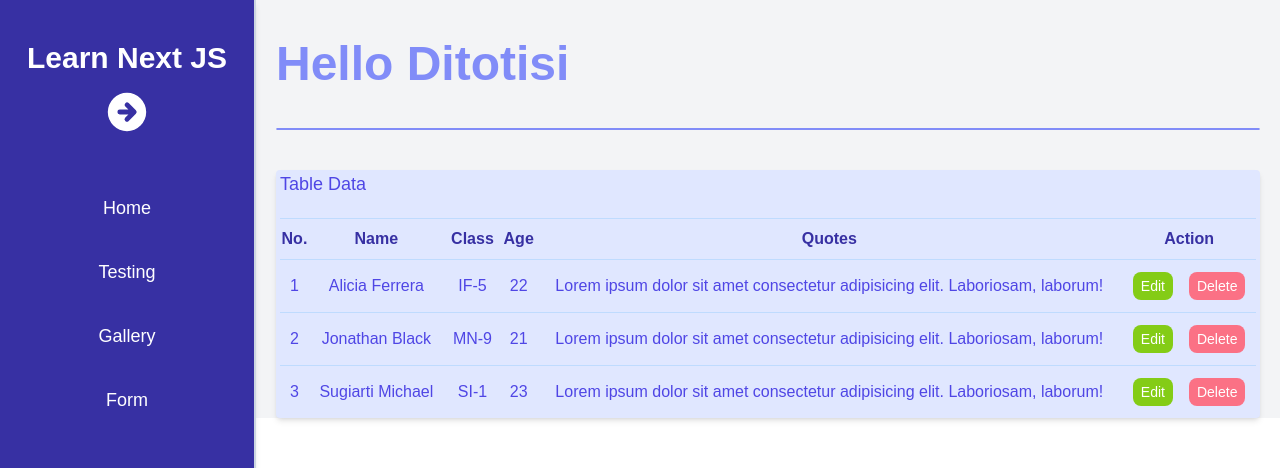
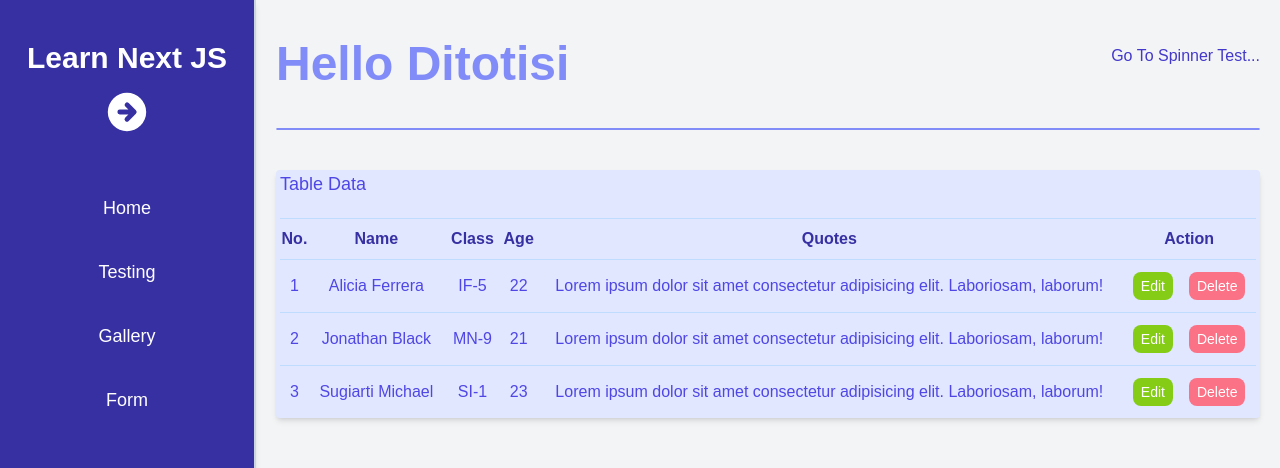
Before and after one commit to Sihkdragon/learn-nextjs, a Next.js app: page / in a window 1280 px wide. Shown: the top 468 px of the page. Built offline with nearby package versions, Linux system fonts and the light colour scheme.

Commit message:
Add Spinner, Next is Form Test

```diff
--- /dev/null
+++ b/components/atom/Button/index.js
@@ -0,0 +1,17 @@
+import { useRouter } from "next/router";
+
+const index = ({ ButtonType }) => {
+  const router = useRouter();
+  return (
+    <div
+      className="btn-link h-8"
+      onClick={() => {
+        router.push("/test/spinner");
+      }}
+    >
+      Go To Spinner Test...
+    </div>
+  );
+};
+
+export default index;
--- a/components/atom/Spinner.js
+++ b/components/atom/Spinner.js
@@ -1,5 +1,19 @@
-const Spinner = () => {
-  return <div>Spinner</div>;
+import { useState, useEffect } from "react";
+
+const Spinner = ({ SpinnerCaption }) => {
+  const SpinnerCaptionHandler = () => {
+    return (
+      <h3 className="text-indigo-500 font-bold text-lg uppercase">
+        {SpinnerCaption}
+      </h3>
+    );
+  };
+  return (
+    <div className="flex flex-col w-fit justify-center items-centerspace-y-3">
+      <div className="spinner w-20 h-20  border-[16px]"></div>
+      {SpinnerCaption && <SpinnerCaptionHandler />}
+    </div>
+  );
 };
 
 export default Spinner;
--- a/components/layout/index.js
+++ b/components/layout/index.js
@@ -1,10 +1,12 @@
 import Sidebar from "../organism/sidebar/sidebar";
-
+import { Html, Head } from "next/document";
 const Layout = ({ children }) => {
   return (
     <div className="flex">
       <Sidebar />
-      <main className="w-full ml-64 bg-gray-100 px-5 pt-10">{children}</main>
+      <main className="w-full min-h-screen ml-64 bg-gray-100 px-5 pt-10">
+        {children}
+      </main>
     </div>
   );
 };
--- a/components/molecules/TopItems.js
+++ b/components/molecules/TopItems.js
@@ -1,12 +1,14 @@
 import BigTitle from "../atom/BigTitle";
-
-const TopItems = ({ bigTitleContent }) => {
+import Button from "../atom/Button";
+const TopItems = ({ bigTitleContent, button, destination }) => {
   return (
-    <>
-      <BigTitle>{bigTitleContent}</BigTitle>
-
+    <div className="">
+      <div className="flex w-full justify-between">
+        <BigTitle>{bigTitleContent}</BigTitle>
+        <Button />
+      </div>
       <hr className="border rounded-full border-indigo-400 my-10" />
-    </>
+    </div>
   );
 };
 
--- a/pages/_app.js
+++ b/pages/_app.js
@@ -1,13 +1,10 @@
 import Layout from "../components/layout";
 import "../styles/globals.css";
-
 function MyApp({ Component, pageProps }) {
   return (
-    <>
-      <Layout>
-        <Component {...pageProps} />
-      </Layout>
-    </>
+    <Layout>
+      <Component {...pageProps} />
+    </Layout>
   );
 }
 
--- /dev/null
+++ b/pages/_document.js
@@ -0,0 +1,13 @@
+import { Html, Head, Main, NextScript } from "next/document";
+
+export default function Document() {
+  return (
+    <Html className="antialiased">
+      <Head />
+      <body className="bg-black">
+        <Main />
+        <NextScript />
+      </body>
+    </Html>
+  );
+}
--- a/pages/gallery/index.js
+++ b/pages/gallery/index.js
@@ -3,6 +3,7 @@ import TopItems from "../../components/molecules/TopItems";
 import Image from "next/image";
 import { useEffect } from "react";
 import { useState } from "react";
+import Spinner from "../../components/atom/Spinner";
 const index = () => {
   const [imageURL, setImage] = useState("");
   const [loading, setLoading] = useState(false);
@@ -19,13 +20,13 @@ const index = () => {
 
   if (loading)
     return (
-      <p className="min-h-screen w-full flex justify-center items-center text-5xl text-indigo-400">
-        Loading....
-      </p>
+      <div className="min-h-screen w-full flex justify-center items-center">
+        <Spinner SpinnerCaption="Loading..." />;
+      </div>
     );
   if (!dataImage)
     return (
-      <p className="min-h-screen w-full flex justify-center items-center text-5xl text-indigo-400">
+      <p className="min-h-screen w-full flex justify-center items-center text-5xl text-rose-400">
         Failed to Fetch Data
       </p>
     );
--- /dev/null
+++ b/pages/test/[slug].js
@@ -0,0 +1,19 @@
+import { useRouter } from "next/router";
+import Spinner from "../../components/atom/Spinner";
+import TopItems from "../../components/molecules/TopItems";
+import Header from "../../components/organism/Header";
+
+const Test = () => {
+  const router = useRouter();
+  const { slug } = router.query;
+
+  return (
+    <div>
+      <Header title={`Testing ${slug}`} />
+      <TopItems bigTitleContent={`This is ${slug}`} />
+      <Spinner SpinnerCaption="Loading..." />
+    </div>
+  );
+};
+
+export default Test;
--- a/pages/test/index.js
+++ b/pages/test/index.js
@@ -1,8 +1,8 @@
 import Header from "../../components/organism/Header";
 import admin from "../../databases/data";
 import { useEffect, useState } from "react";
-import BigTitle from "../../components/atom/BigTitle";
 import TopItems from "../../components/molecules/TopItems";
+import Spinner from "../../components/atom/Spinner";
 export default function Test() {
   const [data, setData] = useState();
   const [isLoading, setLoading] = useState(false);
@@ -21,8 +21,8 @@ export default function Test() {
 
   if (isLoading)
     return (
-      <div className=" w-full justify-center items-center flex min-h-screen  text-indigo-800 text-7xl">
-        Loading ...
+      <div className="min-h-screen w-full flex justify-center items-center">
+        <Spinner SpinnerCaption="Loading..." />;
       </div>
     );
   if (!data)
@@ -35,7 +35,11 @@ export default function Test() {
   return (
     <div>
       <Header title="Test" />
-      <TopItems bigTitleContent={`Hello ${AdminName}`} />
+      <TopItems
+        bigTitleContent={`Hello ${AdminName}`}
+        button={true}
+        destination={"spinner"}
+      />
       <div className="bg-indigo-100 text-indigo-900 p-2 mt-5 rounded shadow-md">
         <h3 className="text-lg text-indigo-600 mb-5">Table Data</h3>
         <table className="table-auto w-full">
@@ -81,9 +85,6 @@ export default function Test() {
         </table>
       </div>
       <div className="mt-8"></div>
-      <TopItems bigTitleContent="Loader" />
-      <h2 className="text-2xl text-indigo-600">Spinner</h2>
-      <div className="border-4 animate-spin border-indigo-200 w-5 h-5 border-t-rose-300 rounded-[50%]"></div>
     </div>
   );
 }
--- a/styles/globals.css
+++ b/styles/globals.css
@@ -32,4 +32,13 @@
   .tablebtn {
     @apply text-white text-sm rounded-lg px-2 py-1 transition duration-300;
   }
+  .spinner {
+    @apply animate-spin border-indigo-300 border-t-rose-400 rounded-full;
+  }
+  .btn-link {
+    @apply flex text-center justify-center items-center text-indigo-700 transition-colors duration-300 cursor-pointer  hover:border-b border-indigo-400;
+  }
+  .btn {
+    @apply rounded-lg flex text-center justify-center items-center text-indigo-700 transition-colors duration-300 cursor-pointer  hover:bg-indigo-300;
+  }
 }
```
